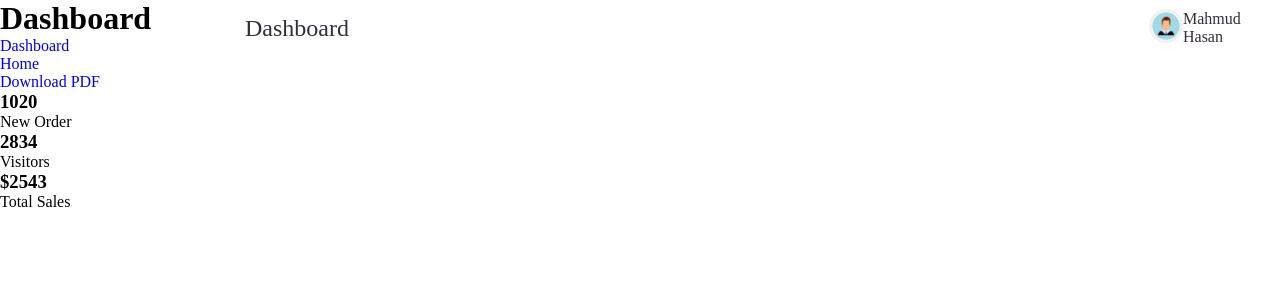
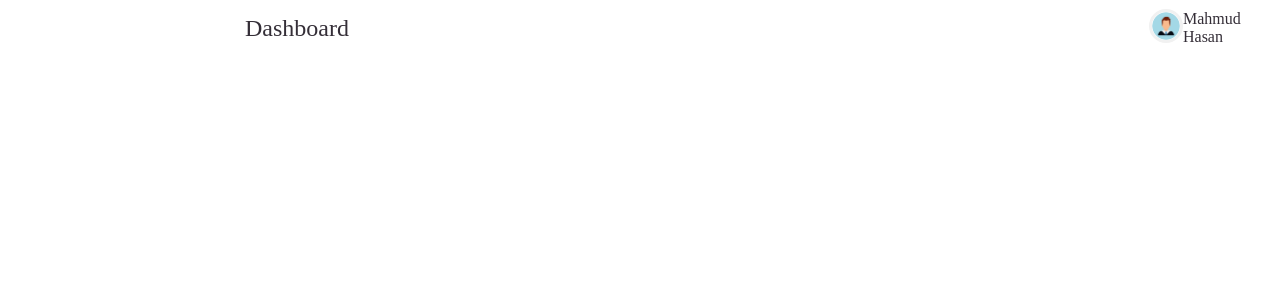
Before and after one commit to rubels11/food-pos, a PHP site: page /navbar.php in a window 1280 px wide. Shown: the top 300 px of the page. Run offline with PHP 8.4, Linux system fonts and the light colour scheme.

Commit message:
Code updated

```diff
--- a/navbar.php
+++ b/navbar.php
@@ -12,48 +12,3 @@ include "header.php";
 			</a>
 		</nav>
        </section>
-
-	   <!-- MAIN -->
-		<main>
-			<div class="head-title">
-				<div class="left">
-					<h1>Dashboard</h1>
-					<ul class="breadcrumb">
-						<li>
-							<a href="#">Dashboard</a>
-						</li>
-						<li><i class='bx bx-chevron-right' ></i></li>
-						<li>
-							<a class="active" href="#">Home</a>
-						</li>
-					</ul>
-				</div>
-				<a href="#" class="btn-download">
-					<i class='bx bxs-cloud-download' ></i>
-					<span class="text">Download PDF</span>
-				</a>
-			</div>
-
-			<ul class="box-info">
-				<li>
-					<i class='bx bxs-calendar-check' ></i>
-					<span class="text">
-						<h3>1020</h3>
-						<p>New Order</p>
-					</span>
-				</li>
-				<li>
-					<i class='bx bxs-group' ></i>
-					<span class="text">
-						<h3>2834</h3>
-						<p>Visitors</p>
-					</span>
-				</li>
-				<li>
-					<i class='bx bxs-dollar-circle' ></i>
-					<span class="text">
-						<h3>$2543</h3>
-						<p>Total Sales</p>
-					</span>
-				</li>
-			</ul>
--- a/sidebar.php
+++ b/sidebar.php
@@ -10,7 +10,7 @@ include "header.php";
         </a>
         <ul class="side-menu top">
 <li>
-    <a href="#">
+    <a href="dashboard.php">
     <i class="fa-solid fa-chart-pie"></i>
     <span class="text">Dashboard</span>
     </a>
```
Also changed, not shown: css/style.css (+14 -31 lines), dashboard.php (added, +46 -0 lines).
